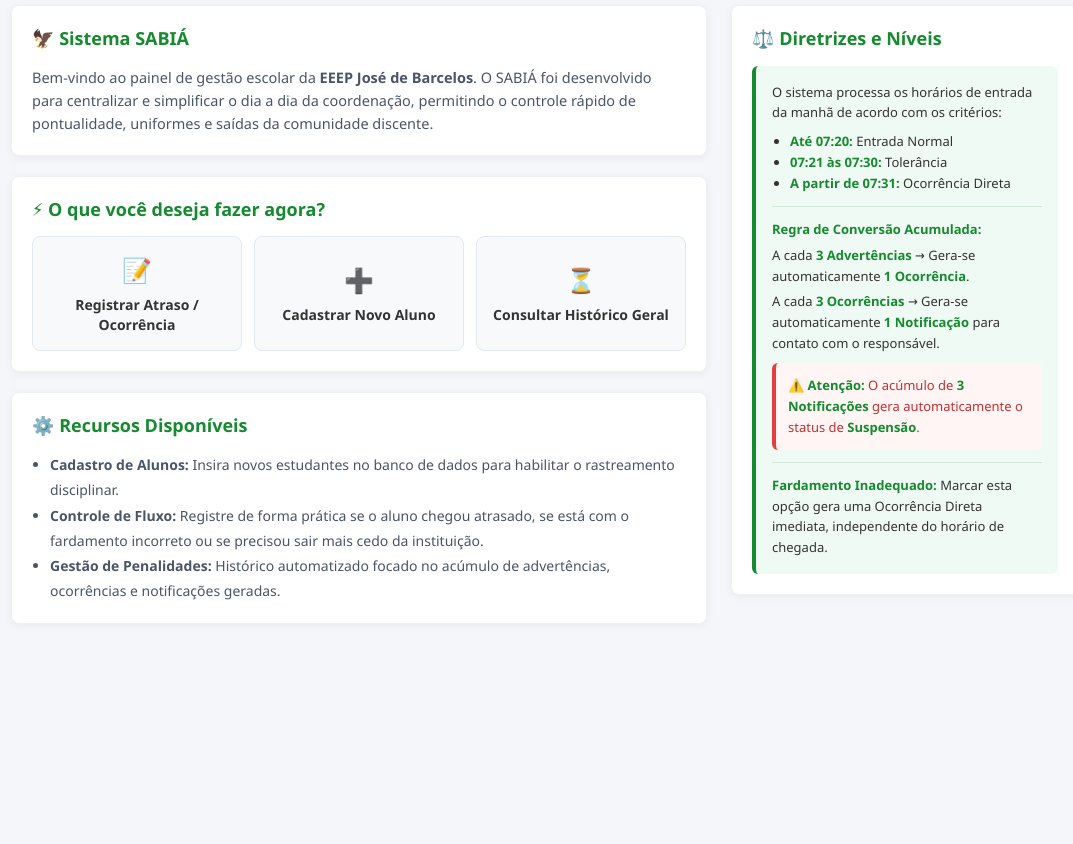
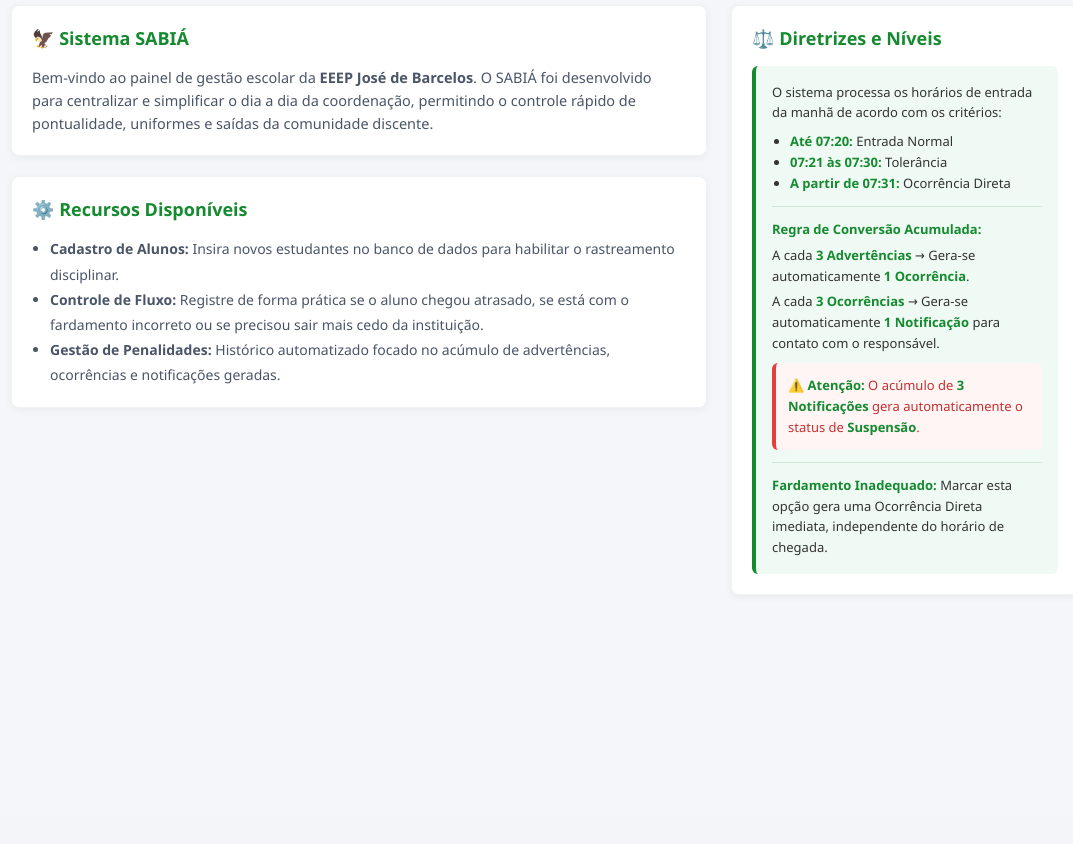
Before and after one commit to nicolasPL0/Projeto-Social-Backend, a PHP site: page / in a window 1280 px wide. Shown: the part 286-1130 px from the top of the page, without its empty margins (95-1168 px from the left). After the commit the page ends 860 px from the top, so only its background shows below. Run offline with PHP 8.4, Linux system fonts and the light colour scheme.

Commit message:
Update index.php

```diff
--- a/index.php
+++ b/index.php
@@ -151,27 +151,6 @@
           </p>
         </div>
 
-        <div class="card">
-          <div class="card-title">⚡ O que você deseja fazer agora?</div>
-          <div class="grid-atalhos">
-
-            <a href="registro.php" class="btn-atalho">
-              <span class="icon-atalho">📝</span>
-              <span>Registrar Atraso / Ocorrência</span>
-            </a>
-
-            <a href="cadastro.php" class="btn-atalho">
-              <span class="icon-atalho">➕</span>
-              <span>Cadastrar Novo Aluno</span>
-            </a>
-
-            <a href="historico.php" class="btn-atalho">
-              <span class="icon-atalho">⏳</span>
-              <span>Consultar Histórico Geral</span>
-            </a>
-
-          </div>
-        </div>
 
         <div class="card">
           <div class="card-title">⚙️ Recursos Disponíveis</div>
```
